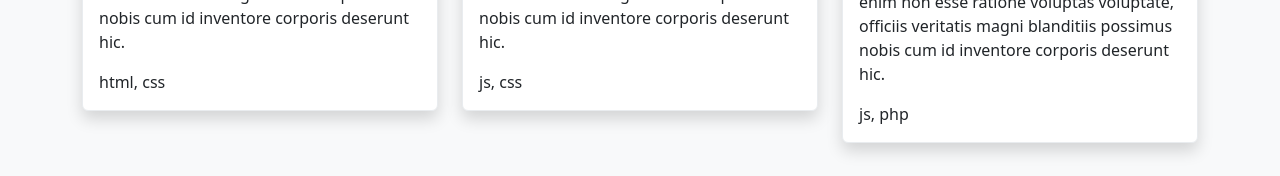
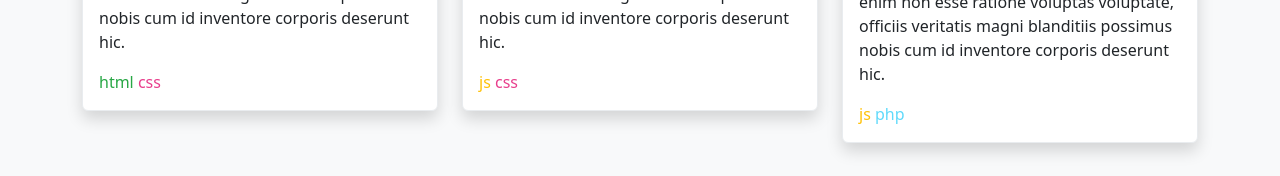
Before and after one commit to Alberto-Monaco/react-props, a React (Vite) app: page / in a window 1280 px wide. Shown: the part 485-661 px from the top of the page. Built offline with nearby package versions, Linux system fonts and the light colour scheme.

Commit message:
add color tag

```diff
--- a/src/components/Card.jsx
+++ b/src/components/Card.jsx
@@ -2,6 +2,13 @@
 //import Button from './Button/Button'
 
 export default function Card({ post }) {
+	const tagColors = {
+		html: '#28a745',
+		css: '#e83e8c',
+		js: '#ffc107',
+		php: '#61dafb'
+	}
+	const getColor = (tag) => tagColors[tag.toLowerCase()] || '#000000'
 	return (
 		<>
 			{post.published && (
@@ -10,7 +17,13 @@ export default function Card({ post }) {
 					<div className='card-body'>
 						<h5 className='card-title'>{post.title}</h5>
 						<p className='card-text'>{post.content}</p>
-						<p className='card-text'>{post.tags.join(', ')}</p>
+						<p className='card-text'>
+							{post.tags.map((tag, index) => (
+								<span key={index} style={{ color: getColor(tag) }}>
+									{tag}{' '}
+								</span>
+							))}
+						</p>
 					</div>
 				</div>
 			)}
```
